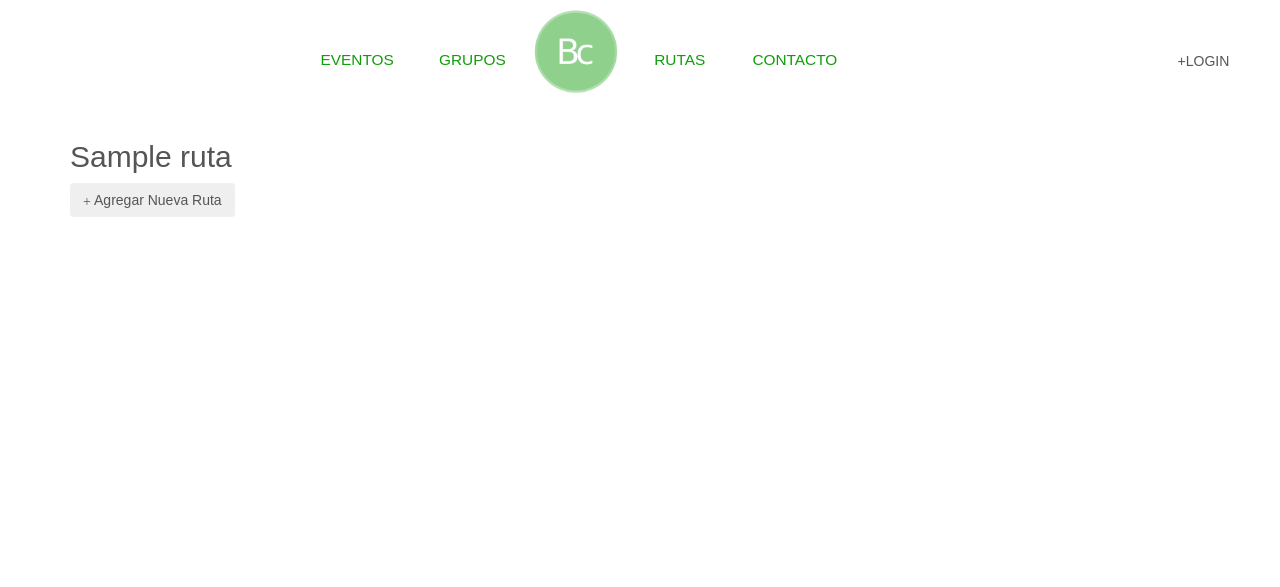
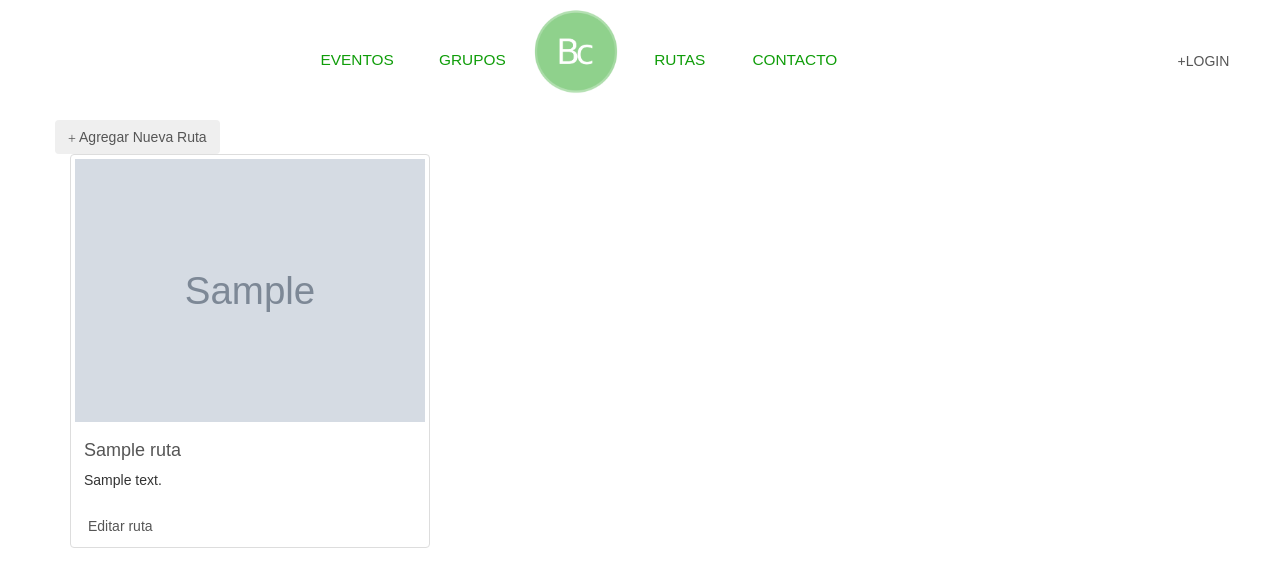
Before and after one commit to vladwelt/biker_community, a Django app: page /rutas/ in a window 1280 px wide. Shown: the top 587 px of the page. Run offline with Django 3.2, Linux system fonts and the light colour scheme; tables that the repository leaves empty hold one stand-in row (values such as "Sample post"); grey boxes marked "Sample" are stand-in pictures; some libraries are stand-ins or nearby versions; some web fonts are replaced.

Commit message:
[EDT] Show lists modified, now show with bootstrap.

```diff
--- a/src/biker/templates/biker/routes_list.html
+++ b/src/biker/templates/biker/routes_list.html
@@ -1,11 +1,21 @@
 {% extends 'biker/base.html' %}
 {% block content %}
-<ul class="list-unstyled">
+<div class="row">
+    <a href="/registrar/ruta"><button class="btn"><span class="glyphicon glyphicon glyphicon-plus" aria-hidden="true"></span> Agregar Nueva Ruta</button></a>
+</div>
+<div class="row">
     {% for route in routes %}
-        <li class="route">
-            <h2><a href="{% url 'biker.views.route_detail' pk=route.pk %}">{{route.nombre}}</a></h2>
-        </li>
+        <div class="col-sm-4 col-lg-4 col-md-4">
+            <div class="thumbnail">
+                <img src="{{ route.imagen.url }}" alt="">
+                <div class="caption">
+                    <h4><a href="{% url 'biker.views.route_detail' pk=route.pk %}">{{route.nombre}}</a>
+                    </h4>
+                    <p>{{route.descripcion}}</p>
+                </div>
+                <a class="btn" href="{% url 'biker.views.route_edit' pk=route.pk %}"><i class = "icon-pencil" ></i>Editar ruta</a>
+            </div>
+        </div>
     {% endfor %}
-    <a href="/registrar/ruta"><button class="btn"><span class="glyphicon glyphicon glyphicon-plus" aria-hidden="true"></span> Agregar Nueva Ruta</button></a>
-</ul>
+</div>
 {% endblock content %}
```
Also changed, not shown: src/biker/templates/biker/events_list.html (+15 -9 lines), src/biker/templates/biker/groups_list.html (+20 -6 lines).
